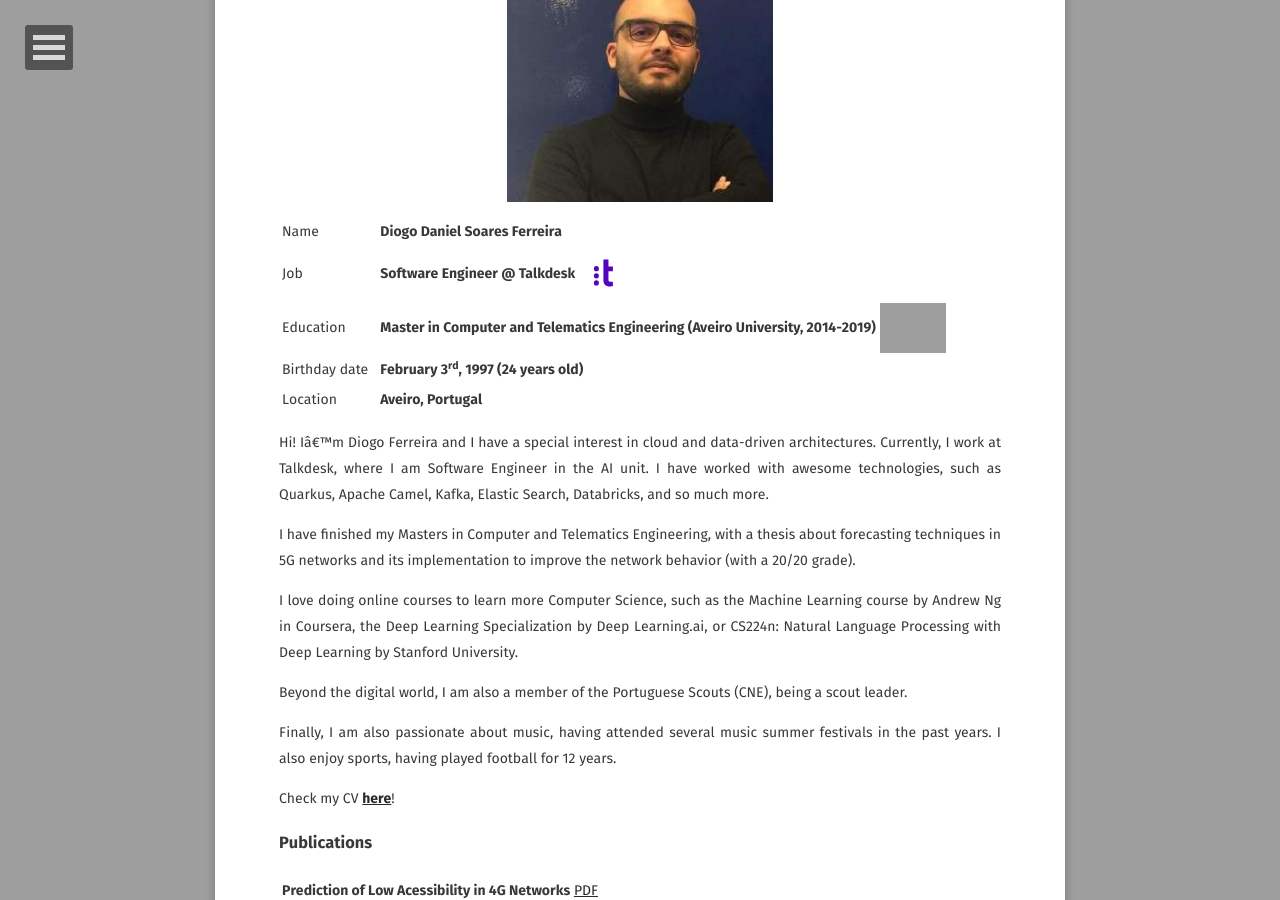
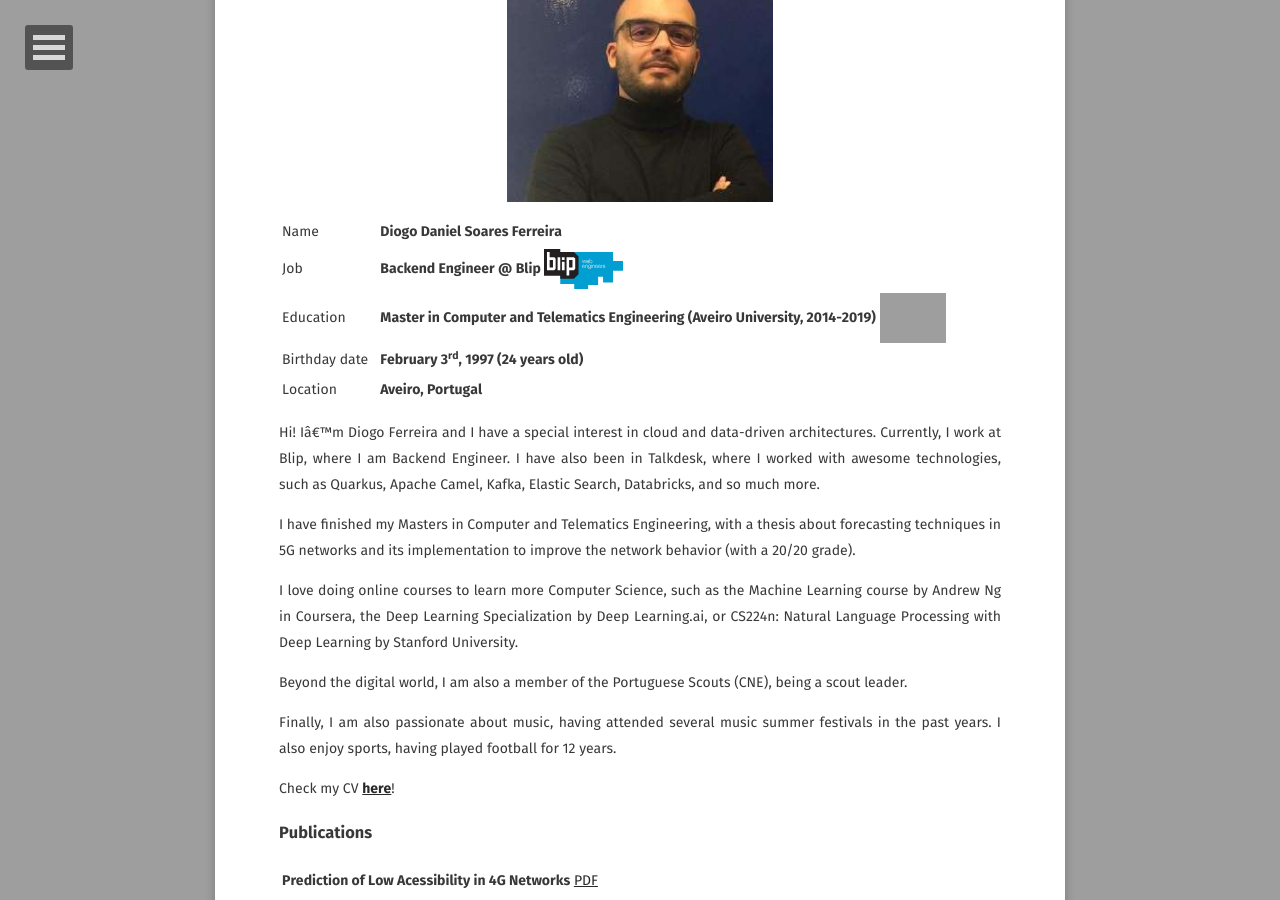
Before and after one commit to diogodanielsoaresferreira/diogodanielsoaresferreira.github.io, a Jekyll site: the page built from about/index.md, in a window 1280 px wide and 900 px high, scrolled down 408 px. Built offline with Jekyll 4.4.1, drawn with Linux system fonts in a browser that asks for light colours; some web fonts are replaced; comment, search, counter and statistics services are not loaded; grey boxes are pictures that could not be loaded.

Commit message:
Add change job to blip

```diff
--- a/about/index.md
+++ b/about/index.md
@@ -11,12 +11,12 @@ comments: false
 ![me](../assets/img/me.png "me"){: style="height:250px"}
 
 |Name| **Diogo Daniel Soares Ferreira**|
-|Job| **Software Engineer @ Talkdesk** ![TD_Logo](../assets/img/talkdesk_logo_new.svg "Talkdesk Logo"){: style="display:inline; height:50px"}|
+|Job| **Backend Engineer @ Blip** ![TD_Logo](../assets/img/blip-logo.svg "Blip Logo"){: style="display:inline; height:40px"}|
 |Education| **Master in Computer and Telematics Engineering (Aveiro University, 2014-2019)** ![UA_Logo](../assets/img/ua_logo_3.jpg "UA Logo"){: style="display:inline; height:50px"}|
 |Birthday date| **February 3<sup>rd</sup>, 1997 (24 years old)**|
 |Location| **Aveiro, Portugal**|
 
-Hi! I'm Diogo Ferreira and I have a special interest in cloud and data-driven architectures. Currently, I work at Talkdesk, where I am Software Engineer in the AI unit. I have worked with awesome technologies, such as Quarkus, Apache Camel, Kafka, Elastic Search, Databricks, and so much more.
+Hi! I'm Diogo Ferreira and I have a special interest in cloud and data-driven architectures. Currently, I work at Blip, where I am Backend Engineer. I have also been in Talkdesk, where I worked with awesome technologies, such as Quarkus, Apache Camel, Kafka, Elastic Search, Databricks, and so much more.
 
 I have finished my Masters in Computer and Telematics Engineering, with a thesis about forecasting techniques in 5G networks and its implementation to improve the network behavior (with a 20/20 grade).
 
```
Also changed, not shown: assets/img/blip-logo.svg (added), 6 other files.
